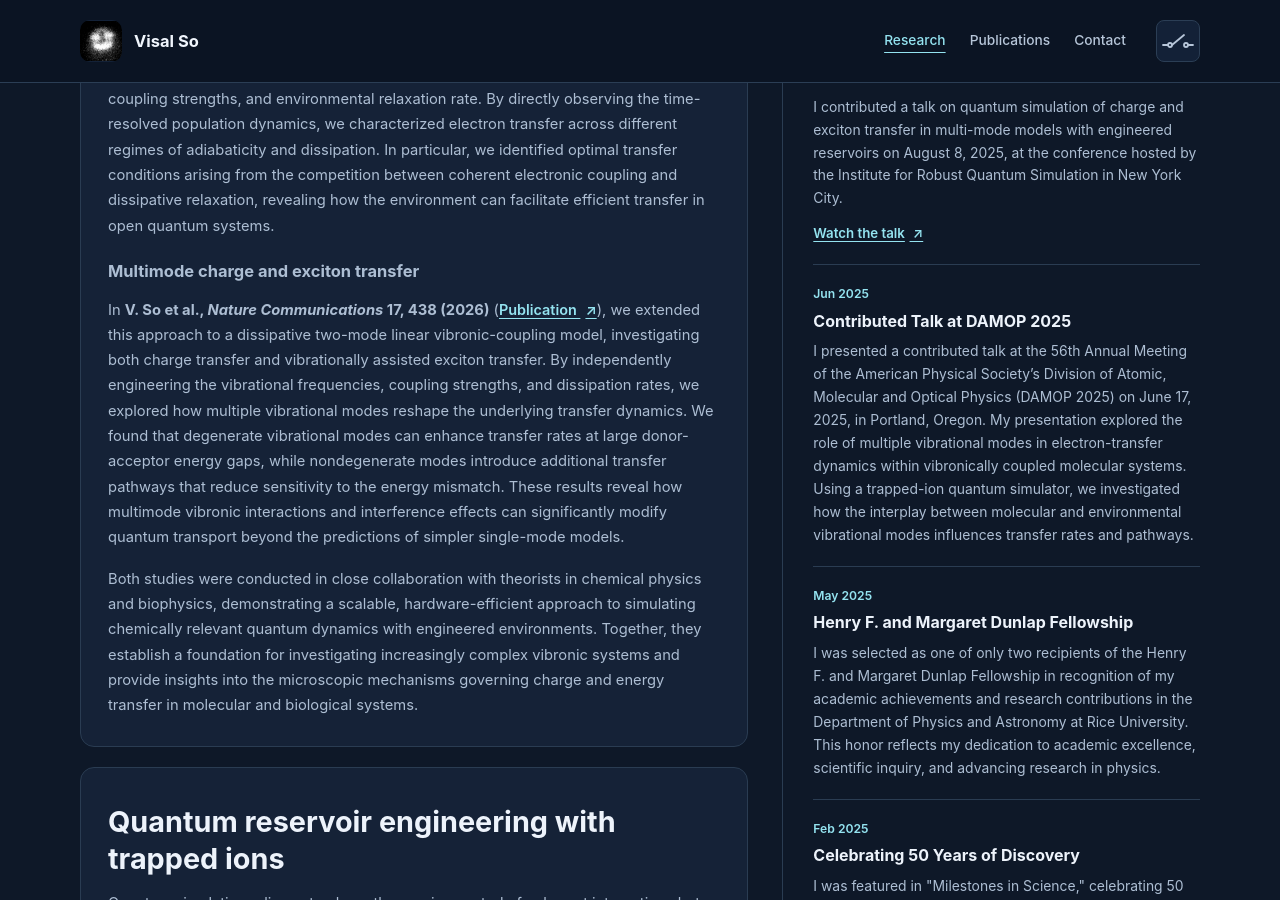
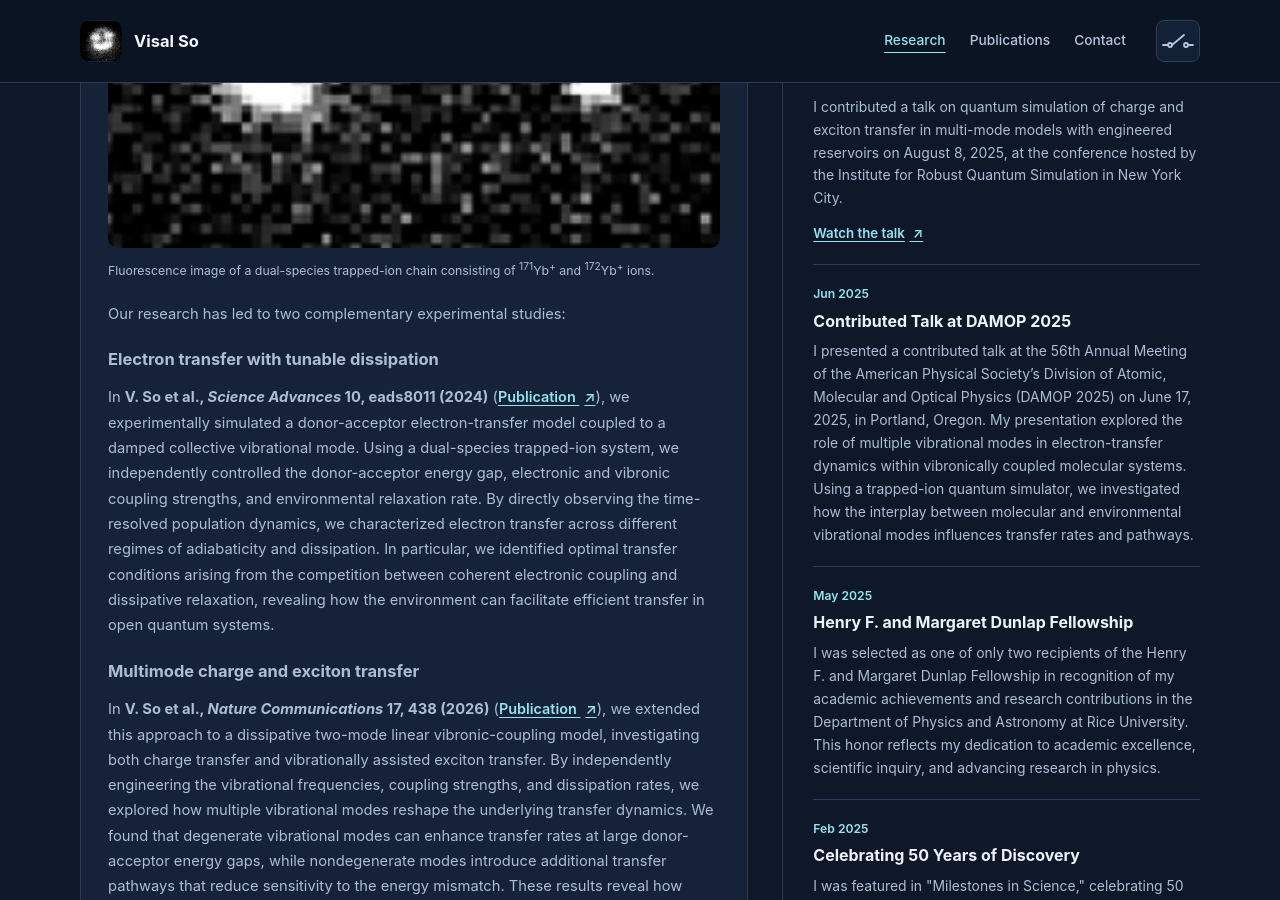
Before and after one commit to visalso/visalso.github.io, a Jekyll site: the page built from research.html, in a window 1280 px wide and 900 px high, scrolled down 1905 px. Built offline with Jekyll 4.4.1, drawn with Linux system fonts in a browser that asks for light colours.

Commit message:
Update research.html

```diff
--- a/research.html
+++ b/research.html
@@ -55,6 +55,21 @@ nav: research
       <p>A central question motivating my research is: <strong>How do coherent interactions, molecular vibrations, and environmental dissipation collectively influence quantum excitation-transfer dynamics?</strong></p>
 
       <p>During my doctoral research in <a href="https://paganolab.rice.edu/">Guido Pagano's Quantum Simulation Lab</a> at Rice University, I explored this question using trapped-ion quantum simulators to realize chemically motivated models of open quantum systems. By exploiting the independent light-matter interactions of dual-species ion chains, we engineered coherent spin-phonon couplings and controllable dissipation through sympathetic cooling. This approach enables precise and independent control over electronic, vibrational, and environmental parameters, allowing us to probe real-time quantum dynamics across a wide range of interaction regimes.</p>
+
+      <figure class="research-figure">
+        <img
+          src="{{ '/assets/figure_dualspecies.png' | relative_url }}"
+          alt="Fluorescence image of a dual-species trapped-ion chain containing ytterbium-171 and ytterbium-172 ions."
+          width="224"
+          height="125"
+          loading="lazy"
+          decoding="async"
+        >
+        <figcaption>
+          Fluorescence image of a dual-species trapped-ion chain consisting of
+          <sup>171</sup>Yb<sup>+</sup> and <sup>172</sup>Yb<sup>+</sup> ions.
+        </figcaption>
+      </figure>
 
       <p>Our research has led to two complementary experimental studies:</p>
 
```
